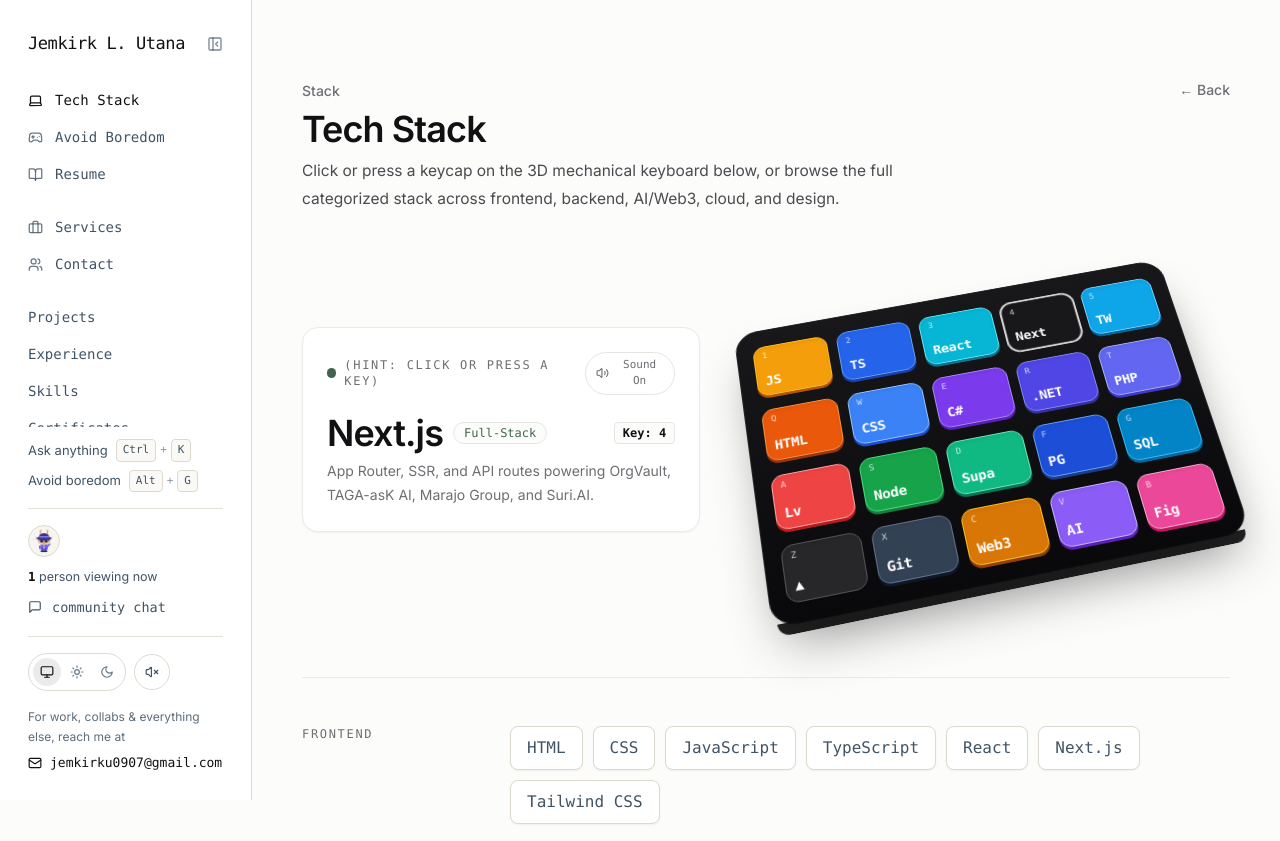
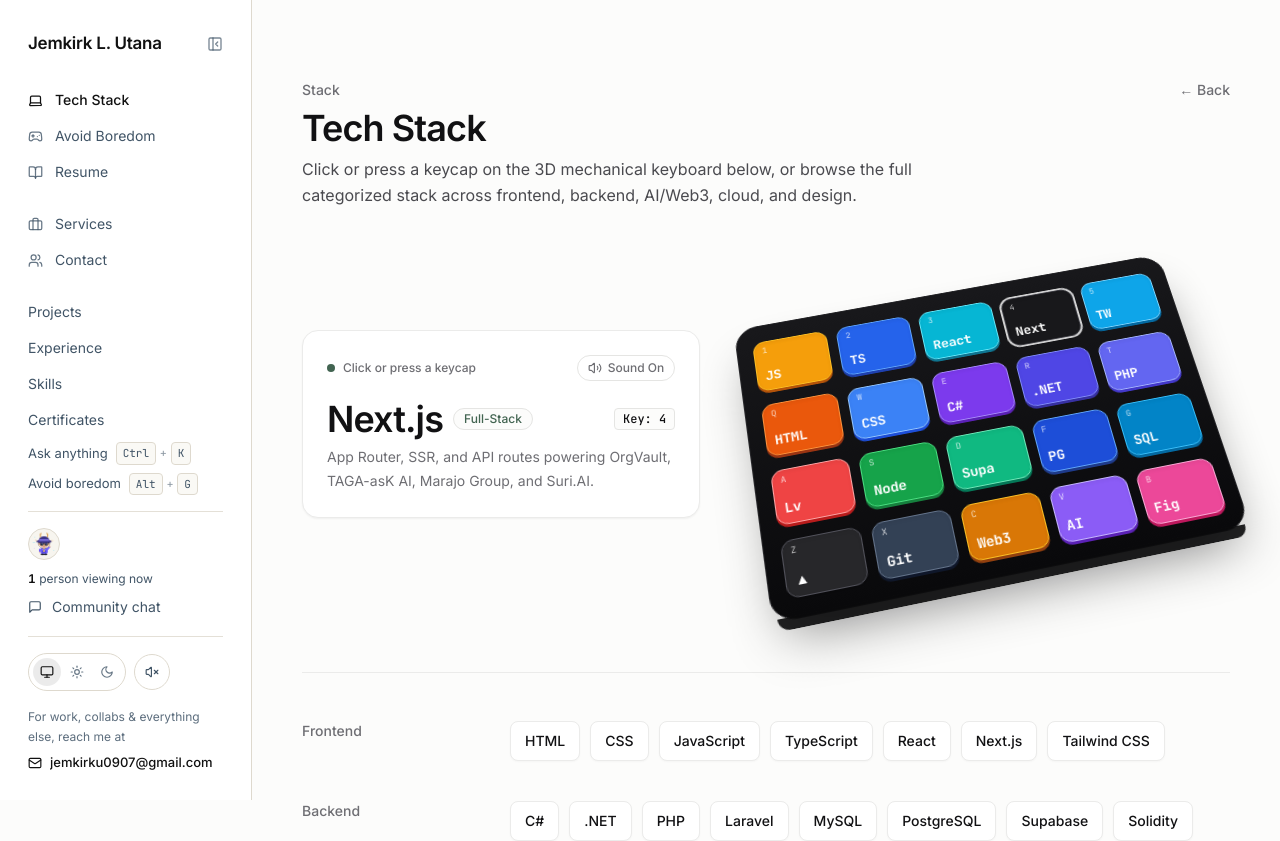
Before and after one commit to jemkirku0907/My-Portfolio, a Next.js app: page /tech-stack in a window 1280 px wide. Shown: the top 841 px of the page. Built offline with nearby package versions, Linux system fonts and the light colour scheme; no server answers; the database is empty.

Commit message:
style(typography): unify UI onto Inter font scale and configure JetBrains Mono for keycaps

```diff
--- a/app/layout.tsx
+++ b/app/layout.tsx
@@ -1,5 +1,5 @@
 import type { Metadata, Viewport } from "next";
-import { Inter } from "next/font/google";
+import { Inter, JetBrains_Mono } from "next/font/google";
 import { AskPalette } from "@/components/AskPalette";
 import { CommunityChatModal } from "@/components/CommunityChatModal";
 import { ProjectCaseStudyModal } from "@/components/ProjectCaseStudyModal";
@@ -8,6 +8,7 @@ import { profile } from "@/data/portfolio";
 import "./globals.css";
 
 const inter = Inter({ subsets: ["latin"], variable: "--font-inter" });
+const jetbrainsMono = JetBrains_Mono({ subsets: ["latin"], variable: "--font-mono" });
 
 export const viewport: Viewport = {
   width: "device-width",
@@ -80,7 +81,7 @@ export default function RootLayout({ children }: Readonly<{ children: React.Reac
         />
       </head>
       <body
-        className={`${inter.variable} font-sans antialiased w-full max-w-full overflow-x-clip`}
+        className={`${inter.variable} ${jetbrainsMono.variable} font-sans antialiased w-full max-w-full overflow-x-clip`}
         suppressHydrationWarning
       >
         <a
--- a/app/tech-stack/page.tsx
+++ b/app/tech-stack/page.tsx
@@ -8,11 +8,11 @@ export default function TechStackPage() {
       <section className="mx-auto w-full max-w-5xl px-5 py-10 sm:px-8 sm:py-16 lg:px-12 lg:py-20">
         <div className="flex flex-col gap-5 sm:flex-row sm:items-start sm:justify-between">
           <div className="space-y-2">
-            <p className="text-[14px] font-medium text-[#6e6e73] dark:text-[#8b8b91]">Stack</p>
+            <p className="text-sm font-medium text-[#6e6e73] dark:text-[#8b8b91]">Stack</p>
             <h1 className="text-3xl font-semibold tracking-tight text-[#111113] dark:text-[#ececee] sm:text-4xl">
               Tech Stack
             </h1>
-            <p className="max-w-2xl text-[15.5px] leading-7 text-[#4a4a4f] dark:text-[#adadb3]">
+            <p className="max-w-2xl text-base leading-relaxed text-[#4a4a4f] dark:text-[#adadb3]">
               Click or press a keycap on the 3D mechanical keyboard below, or browse the full categorized stack across frontend, backend, AI/Web3, cloud, and design.
             </p>
           </div>
@@ -36,7 +36,7 @@ export default function TechStackPage() {
               key={group.title}
               className="grid gap-4 md:grid-cols-[12rem_1fr] md:items-start"
             >
-              <h2 className="font-mono text-xs uppercase tracking-[0.14em] text-[#6e6e73] dark:text-[#8b8b91]">
+              <h2 className="text-sm font-medium text-[#6e6e73] dark:text-[#8b8b91]">
                 {group.title}
               </h2>
               <div className="flex flex-wrap items-center gap-2.5">
--- a/components/ContactSection.tsx
+++ b/components/ContactSection.tsx
@@ -93,7 +93,7 @@ export function ContactSection({
           <button
             type="button"
             onClick={handleCopyEmail}
-            className="focus-ring inline-flex h-9 items-center gap-1.5 rounded-[9px] border border-[#ebebea] bg-white px-3 font-mono text-xs text-[#111113] transition hover:border-[#c8c8c4] dark:border-[#252529] dark:bg-[#161619] dark:text-[#ececee]"
+            className="focus-ring inline-flex h-9 items-center gap-1.5 rounded-[9px] border border-[#ebebea] bg-white px-3 text-xs font-medium text-[#111113] transition hover:border-[#c8c8c4] dark:border-[#252529] dark:bg-[#161619] dark:text-[#ececee]"
           >
             {copied ? (
               <Check className="h-3.5 w-3.5 text-moss" aria-hidden />
--- a/components/MarwieHomeContent.tsx
+++ b/components/MarwieHomeContent.tsx
@@ -662,7 +662,7 @@ export function CertificatesRowsSection() {
               </p>
             </div>
 
-            <span className="shrink-0 font-mono text-[12px] tabular-nums text-[#8a8a8f] dark:text-[#737379]">
+            <span className="shrink-0 text-xs tabular-nums text-[#8a8a8f] dark:text-[#737379]">
               {cert.date}
             </span>
           </a>
--- a/components/SidebarNav.tsx
+++ b/components/SidebarNav.tsx
@@ -333,7 +333,7 @@ export function SidebarNav() {
       (item.href === "/tech-stack" && pathname === "/tech-stack") ||
       (pathname === "/" && Boolean(item.sectionId) && activeSection === item.sectionId);
 
-    const linkClasses = `focus-ring group flex items-center gap-3 py-1.5 font-mono text-[14px] transition-colors ${
+    const linkClasses = `focus-ring group flex items-center gap-3 py-1.5 text-sm transition-colors ${
       isRouteActive
         ? "font-medium text-ink dark:text-paper"
         : "text-steel hover:text-ink dark:text-paper/70 dark:hover:text-paper"
@@ -406,7 +406,7 @@ export function SidebarNav() {
           </button>
           <Link
             href="/"
-            className="focus-ring truncate px-1 py-1 font-mono text-[15px] font-medium tracking-tight text-ink dark:text-paper"
+            className="focus-ring truncate px-1 py-1 text-[15px] font-semibold tracking-[-0.01em] text-ink dark:text-paper"
           >
             {profile.name}
           </Link>
@@ -416,7 +416,7 @@ export function SidebarNav() {
           type="button"
           onClick={openAskPalette}
           aria-label="Ask anything"
-          className="focus-ring inline-flex min-h-10 shrink-0 items-center gap-1.5 rounded border border-line bg-paper px-2.5 py-1 font-mono text-xs text-ink transition hover:border-moss dark:border-moss dark:bg-ink dark:text-paper"
+          className="focus-ring inline-flex min-h-10 shrink-0 items-center gap-1.5 rounded-md border border-line bg-paper px-2.5 py-1 text-xs font-medium text-ink transition hover:border-moss dark:border-moss dark:bg-ink dark:text-paper"
         >
           <span aria-hidden="true" className="flex h-5 w-5 items-center justify-center">
             <MiniMeMascot size={20} bubble={false} />
@@ -463,7 +463,7 @@ export function SidebarNav() {
               playClickSound();
               setMobileOpen(false);
             }}
-            className="focus-ring truncate font-mono text-[17px] font-medium tracking-tight text-ink transition hover:text-moss dark:text-paper dark:hover:text-[#8fbc9f]"
+            className="focus-ring truncate text-[17px] font-semibold tracking-[-0.015em] text-ink transition hover:text-moss dark:text-paper dark:hover:text-[#8fbc9f]"
           >
             {profile.name}
           </Link>
@@ -514,7 +514,7 @@ export function SidebarNav() {
                     setActiveSection(item.sectionId);
                     setMobileOpen(false);
                   }}
-                  className={`focus-ring flex items-center gap-2 py-1.5 font-mono text-[14px] transition-colors ${
+                  className={`focus-ring flex items-center gap-2 py-1.5 text-sm transition-colors ${
                     active
                       ? "font-medium text-ink dark:text-paper"
                       : "text-steel hover:text-ink dark:text-paper/70 dark:hover:text-paper"
@@ -578,8 +578,8 @@ export function SidebarNav() {
               <MiniMeMascot size={26} bubble={false} />
             </div>
 
-            <p className="mt-2 text-[12.5px] text-steel dark:text-paper/65" suppressHydrationWarning>
-              <strong className="font-mono font-semibold text-ink dark:text-paper" suppressHydrationWarning>
+            <p className="mt-2 text-xs text-steel dark:text-paper/65" suppressHydrationWarning>
+              <strong className="font-semibold tabular-nums text-ink dark:text-paper" suppressHydrationWarning>
                 {viewerCount}
               </strong>{" "}
               {viewerCount === 1 ? "person viewing now" : "people viewing now"}
@@ -588,10 +588,10 @@ export function SidebarNav() {
             <button
               type="button"
               onClick={openCommunityChat}
-              className="focus-ring mt-2.5 inline-flex items-center gap-2.5 font-mono text-[13.5px] text-steel transition hover:text-ink dark:text-paper/75 dark:hover:text-paper"
+              className="focus-ring mt-2.5 inline-flex items-center gap-2.5 text-sm text-steel transition hover:text-ink dark:text-paper/75 dark:hover:text-paper"
             >
               <MessageSquare className="h-3.5 w-3.5 shrink-0" aria-hidden />
-              <span>community chat</span>
+              <span>Community chat</span>
             </button>
           </div>
 
@@ -655,7 +655,7 @@ export function SidebarNav() {
 
             <a
               href={`mailto:${profile.email}`}
-              className="focus-ring mt-1.5 inline-flex max-w-full items-center gap-2 font-mono text-[13px] text-ink transition hover:text-moss dark:text-paper dark:hover:text-[#8fbc9f]"
+              className="focus-ring mt-1.5 inline-flex max-w-full items-center gap-2 text-[13px] font-medium text-ink transition hover:text-moss dark:text-paper dark:hover:text-[#8fbc9f]"
             >
               <Mail className="h-3.5 w-3.5 shrink-0" aria-hidden />
               <span className="truncate">{profile.email}</span>
--- a/components/TechKeyboard.tsx
+++ b/components/TechKeyboard.tsx
@@ -342,15 +342,15 @@ export function TechKeyboard({ compact = false }: { compact?: boolean }) {
       >
         <div className="flex items-center justify-between gap-2">
           <div className="flex items-center gap-2">
-            <span className="inline-block h-2.5 w-2.5 rounded-full bg-moss" aria-hidden />
-            <p className="font-mono text-xs uppercase tracking-[0.14em] text-[#6e6e73] dark:text-[#8b8b91]">
-              (hint: click or press a key)
+            <span className="inline-block h-2 w-2 rounded-full bg-moss" aria-hidden />
+            <p className="text-xs font-medium text-[#6e6e73] dark:text-[#8b8b91]">
+              Click or press a keycap
             </p>
           </div>
           <button
             type="button"
             onClick={() => setSoundEnabled((prev: boolean) => !prev)}
-            className="focus-ring inline-flex items-center gap-1.5 rounded-full border border-[#e5e5e3] px-2.5 py-1 font-mono text-[11px] text-[#6e6e73] transition hover:border-[#111113] hover:text-[#111113] dark:border-[#2c2c31] dark:text-[#adadb3] dark:hover:border-[#8fbc9f] dark:hover:text-white"
+            className="focus-ring inline-flex items-center gap-1.5 rounded-full border border-[#e5e5e3] px-2.5 py-1 text-xs font-medium text-[#6e6e73] transition hover:border-[#111113] hover:text-[#111113] dark:border-[#2c2c31] dark:text-[#adadb3] dark:hover:border-[#8fbc9f] dark:hover:text-white"
             aria-label={soundEnabled ? "Mute key sound" : "Enable key sound"}
           >
             {soundEnabled ? <Volume2 className="h-3.5 w-3.5" /> : <VolumeX className="h-3.5 w-3.5" />}
@@ -369,10 +369,10 @@ export function TechKeyboard({ compact = false }: { compact?: boolean }) {
             >
               {selectedKey.label}
             </h3>
-            <span className="rounded-full border border-[#e5e5e3] bg-[#fcfcfb] px-2.5 py-0.5 font-mono text-xs font-medium text-moss dark:border-[#2c2c31] dark:bg-[#111113] dark:text-[#8fbc9f]">
+            <span className="rounded-full border border-[#e5e5e3] bg-[#fcfcfb] px-2.5 py-0.5 text-xs font-medium text-moss dark:border-[#2c2c31] dark:bg-[#111113] dark:text-[#8fbc9f]">
               {selectedKey.category}
             </span>
-            <kbd className="ml-auto rounded border border-[#e5e5e3] bg-[#fcfcfb] px-2 py-0.5 font-mono text-xs font-semibold text-[#111113] dark:border-[#2c2c31] dark:bg-[#111113] dark:text-[#ececee]">
+            <kbd className="ml-auto rounded border border-[#e5e5e3] bg-[#fcfcfb] px-2 py-0.5 font-mono text-xs font-medium text-[#111113] dark:border-[#2c2c31] dark:bg-[#111113] dark:text-[#ececee]">
               Key: {selectedKey.hotkey}
             </kbd>
           </div>
--- a/components/TechStackSection.tsx
+++ b/components/TechStackSection.tsx
@@ -33,10 +33,10 @@ export const stackGroups = [
 export function StackChip({ item, muted = false }: { item: string; muted?: boolean }) {
   return (
     <span
-      className={`inline-flex min-h-11 items-center rounded-lg border px-4 py-2 font-mono text-sm shadow-sm transition hover:-translate-y-0.5 hover:border-moss sm:text-base ${
+      className={`inline-flex min-h-10 items-center rounded-lg border px-3.5 py-1.5 text-sm font-medium transition hover:-translate-y-0.5 hover:border-moss ${
         muted
-          ? "border-dashed border-line text-steel dark:border-moss dark:text-paper"
-          : "border-line bg-white text-steel hover:text-ink dark:border-moss dark:bg-ink dark:text-paper dark:hover:text-moss"
+          ? "border-dashed border-[#dcdcda] text-[#6e6e73] dark:border-[#2c2c31] dark:text-[#adadb3]"
+          : "border-[#ebebea] bg-white text-[#111113] shadow-[0_1px_2px_rgba(0,0,0,0.03)] dark:border-[#252529] dark:bg-[#161619] dark:text-[#ececee]"
       }`}
     >
       {item}
--- a/tailwind.config.ts
+++ b/tailwind.config.ts
@@ -14,7 +14,8 @@ const config: Config = {
         steel: "#405466"
       },
       fontFamily: {
-        sans: ["var(--font-inter)", "Inter", "system-ui", "sans-serif"]
+        sans: ["var(--font-inter)", "Inter", "system-ui", "-apple-system", "sans-serif"],
+        mono: ["var(--font-mono)", "ui-monospace", "SFMono-Regular", "monospace"]
       },
       boxShadow: {
         soft: "0 24px 80px rgba(17, 17, 17, 0.12)"
```
Also changed, not shown: components/CommunityChatModal.tsx (+20 -20 lines), components/ProjectCaseStudyModal.tsx (+5 -5 lines).
